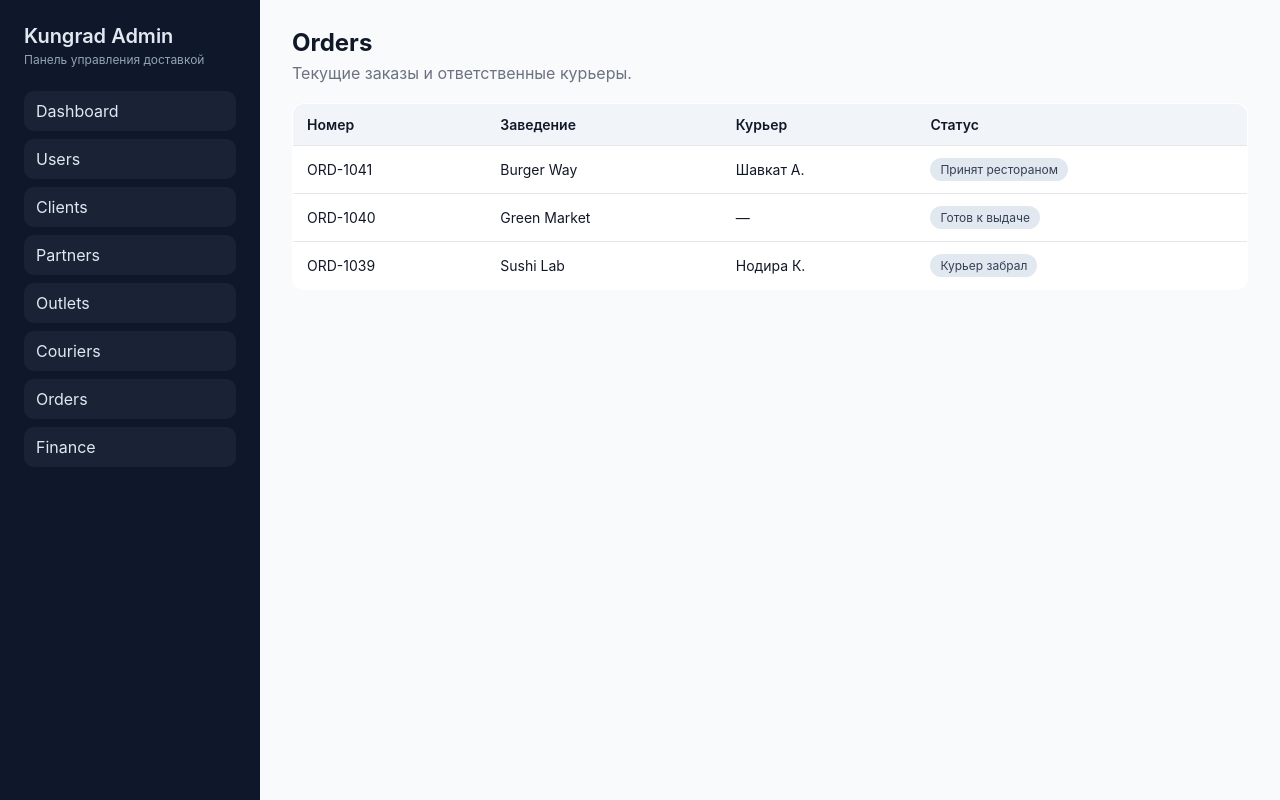
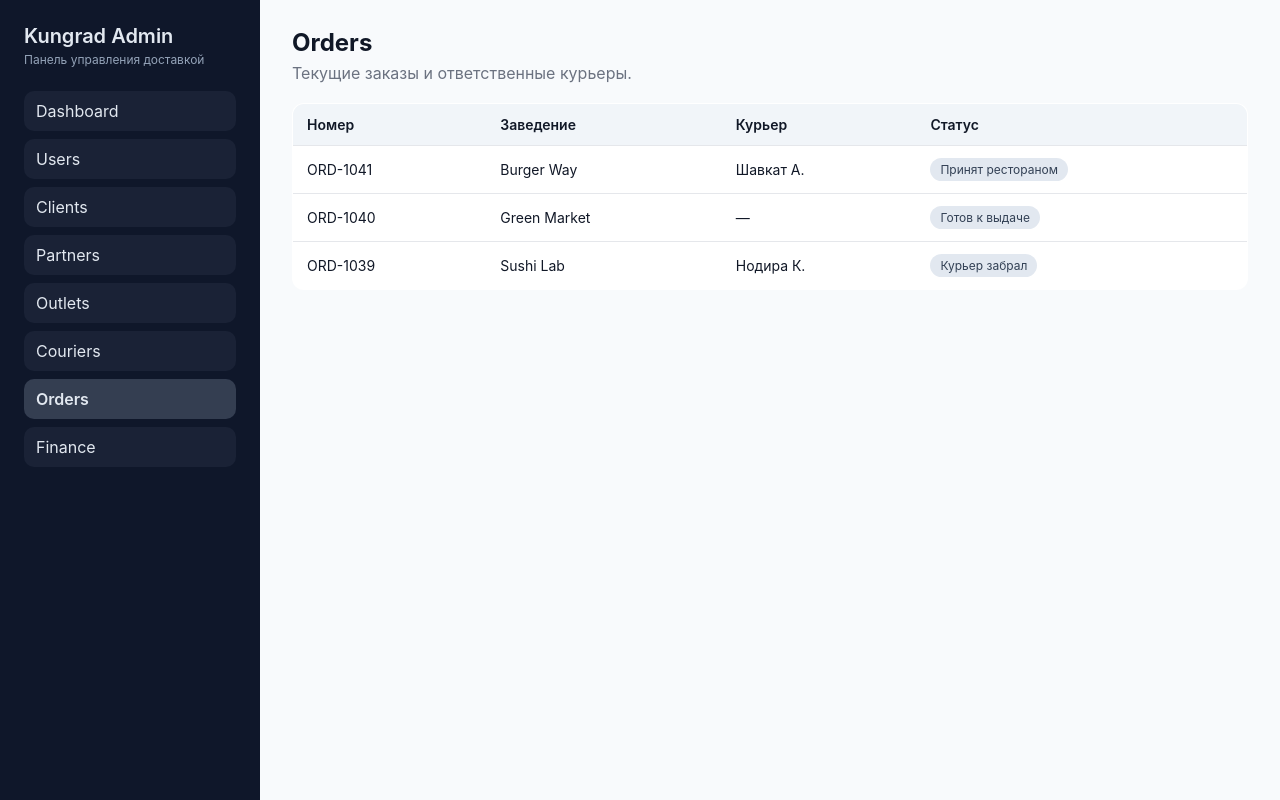
Before and after one commit to nodirmdh/tezgo, a Next.js app in the folder admin/: page /orders in a window 1280 px wide. Built offline with nearby package versions, Linux system fonts and the light colour scheme.

Commit message:
Add reusable admin layout components

```diff
--- /dev/null
+++ b/admin/app/components/PageHeader.js
@@ -0,0 +1,8 @@
+export default function PageHeader({ title, description }) {
+  return (
+    <header className="page-header">
+      <h1>{title}</h1>
+      {description ? <p>{description}</p> : null}
+    </header>
+  );
+}
--- /dev/null
+++ b/admin/app/components/Sidebar.js
@@ -0,0 +1,39 @@
+"use client";
+
+import Link from "next/link";
+import { usePathname } from "next/navigation";
+
+const navItems = [
+  { href: "/", label: "Dashboard" },
+  { href: "/users", label: "Users" },
+  { href: "/clients", label: "Clients" },
+  { href: "/partners", label: "Partners" },
+  { href: "/outlets", label: "Outlets" },
+  { href: "/couriers", label: "Couriers" },
+  { href: "/orders", label: "Orders" },
+  { href: "/finance", label: "Finance" }
+];
+
+export default function Sidebar() {
+  const pathname = usePathname();
+
+  return (
+    <aside className="sidebar">
+      <div className="brand">
+        <div className="brand-title">Kungrad Admin</div>
+        <div className="brand-subtitle">Панель управления доставкой</div>
+      </div>
+      <nav className="nav">
+        {navItems.map((item) => (
+          <Link
+            key={item.href}
+            href={item.href}
+            className={pathname === item.href ? "active" : undefined}
+          >
+            {item.label}
+          </Link>
+        ))}
+      </nav>
+    </aside>
+  );
+}
--- a/admin/app/globals.css
+++ b/admin/app/globals.css
@@ -63,6 +63,11 @@ a {
 
 .nav a:hover {
   background: rgba(148, 163, 184, 0.2);
+}
+
+.nav a.active {
+  background: rgba(148, 163, 184, 0.28);
+  font-weight: 600;
 }
 
 .content {
--- a/admin/app/layout.js
+++ b/admin/app/layout.js
@@ -1,40 +1,17 @@
 import "./globals.css";
-import Link from "next/link";
+import Sidebar from "./components/Sidebar";
 
 export const metadata = {
   title: "Kungrad Admin",
   description: "Admin panel for Kungrad Delivery Platform"
 };
 
-const navItems = [
-  { href: "/", label: "Dashboard" },
-  { href: "/users", label: "Users" },
-  { href: "/clients", label: "Clients" },
-  { href: "/partners", label: "Partners" },
-  { href: "/outlets", label: "Outlets" },
-  { href: "/couriers", label: "Couriers" },
-  { href: "/orders", label: "Orders" },
-  { href: "/finance", label: "Finance" }
-];
-
 export default function RootLayout({ children }) {
   return (
     <html lang="ru">
       <body>
         <div className="layout">
-          <aside className="sidebar">
-            <div className="brand">
-              <div className="brand-title">Kungrad Admin</div>
-              <div className="brand-subtitle">Панель управления доставкой</div>
-            </div>
-            <nav className="nav">
-              {navItems.map((item) => (
-                <Link key={item.href} href={item.href}>
-                  {item.label}
-                </Link>
-              ))}
-            </nav>
-          </aside>
+          <Sidebar />
           <div className="content">{children}</div>
         </div>
       </body>
--- a/admin/app/orders/page.js
+++ b/admin/app/orders/page.js
@@ -1,3 +1,5 @@
+import PageHeader from "../components/PageHeader";
+
 const orders = [
   {
     id: "ORD-1041",
@@ -22,10 +24,10 @@ const orders = [
 export default function OrdersPage() {
   return (
     <main>
-      <header className="page-header">
-        <h1>Orders</h1>
-        <p>Текущие заказы и ответственные курьеры.</p>
-      </header>
+      <PageHeader
+        title="Orders"
+        description="Текущие заказы и ответственные курьеры."
+      />
       <table className="table">
         <thead>
           <tr>
```
Also changed, not shown: admin/app/clients/page.js (+3 -4 lines), admin/app/couriers/page.js (+3 -4 lines), admin/app/finance/page.js (+3 -4 lines), admin/app/outlets/page.js (+6 -4 lines), admin/app/page.js (+6 -4 lines), admin/app/partners/page.js (+6 -4 lines), admin/app/users/page.js (+6 -4 lines), 1 other file (tests, documents, lock files or other folders).
